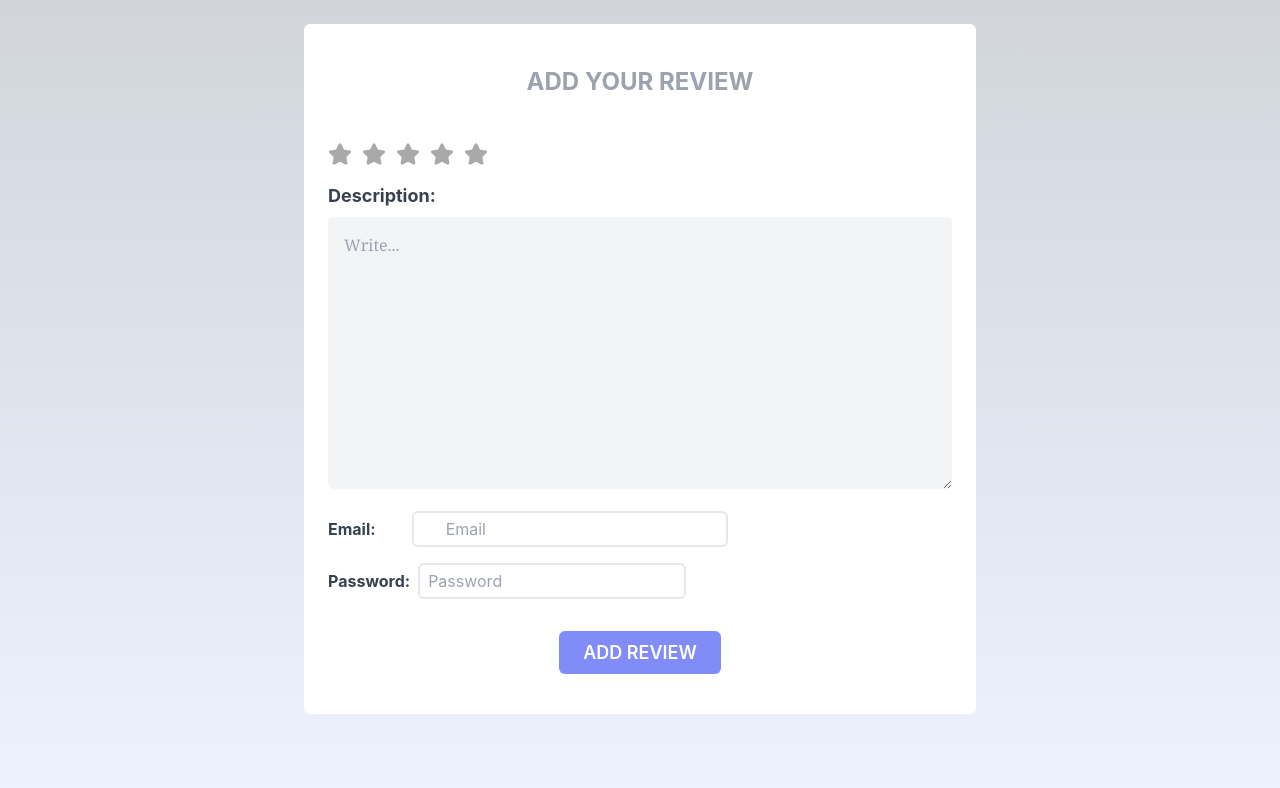
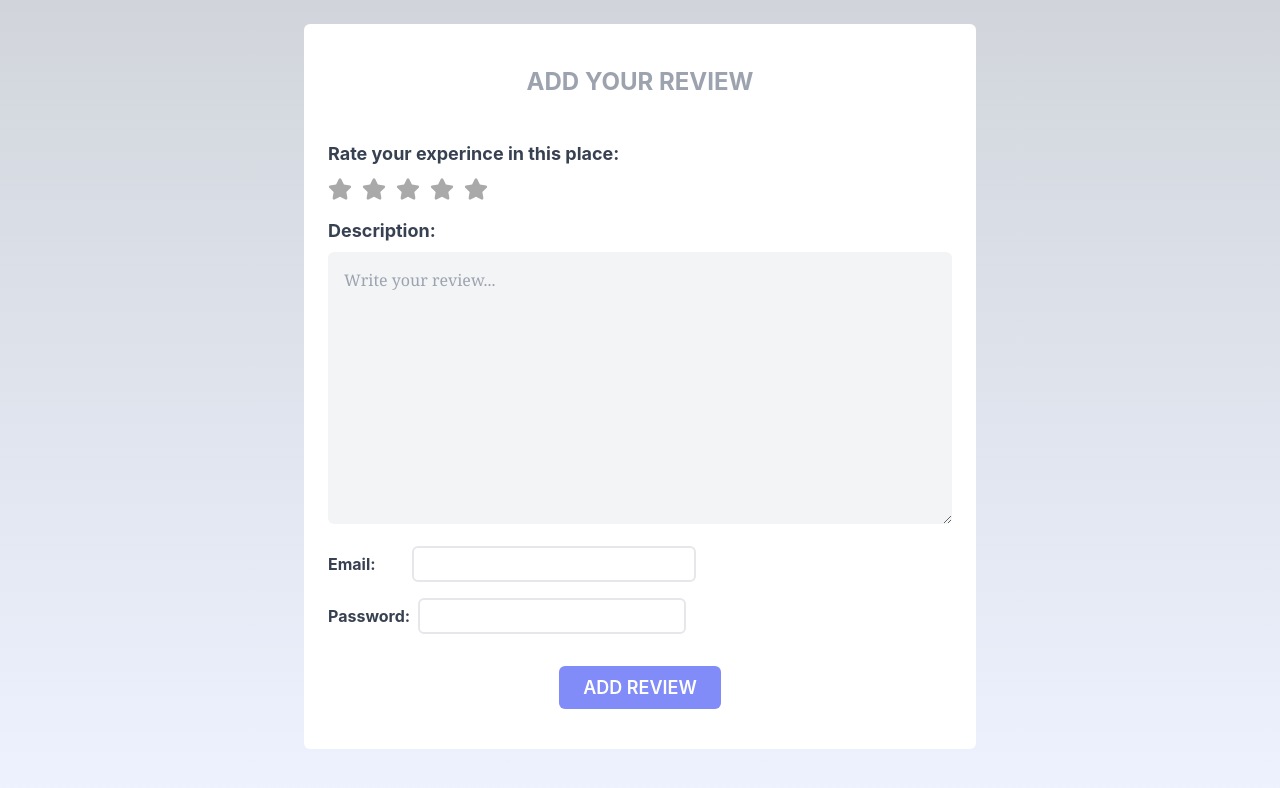
Before and after one commit to Lundrim23/Travel-Guide-Final, a React (Create React App) app: page /reviews in a window 1280 px wide. Shown: the top 788 px of the page. Built offline with nearby package versions, Linux system fonts and the light colour scheme; what tw-elements would draw is missing.

Commit message:
small changes

```diff
--- a/src/components/CommentSection.js
+++ b/src/components/CommentSection.js
@@ -15,19 +15,20 @@ function CommentSection() {
       <h1 class="text-center text-2xl font-bold text-gray-400 mb-10">ADD YOUR REVIEW</h1>
       <div class="space-y-4">
         <div>
+        <label for="Rating" class="block mb-2 text-lg font-bold text-gray-700">Rate your experince in this place:</label>
      <Stars />
         </div>
         <div>
           <label for="description" class="block mb-2 text-lg font-bold text-gray-700">Description:</label>
-          <textarea id="description" cols="30" rows="10" placeholder="Write..." class="w-full font-serif  p-4 text-gray-600 bg-gray-100 outline-none rounded-md"></textarea>
+          <textarea id="description" cols="30" rows="10" placeholder="Write your review..." class="w-full font-serif  p-4 text-gray-600 bg-gray-100 outline-none rounded-md"></textarea>
         </div>
         <div>
           <label for="email" class="text-lx font-bold text-gray-700">Email:</label>
-          <input type="text" placeholder="Email" id="email" class="ml-9 outline-none py-1 px-8 text-md border-2 rounded-md" />
+          <input type="text"  id="email" class="ml-9 outline-none py-1 px-4 text-md border-2 rounded-md" />
         </div>
         <div>
           <label for="email" class="text-lx font-bold text-gray-700">Password:</label>
-          <input type="text" placeholder="Password" id="password" class="ml-2 mb-4 outline-none py-1 px-2 text-md border-2 rounded-md" />
+          <input type="text"  id="password" class="ml-2 mb-4 outline-none py-1 px-2 text-md border-2 rounded-md" />
         </div>
         <button class=" px-6 py-2 mx-auto block
         rounded-md text-lg font-semibold text-white bg-indigo-400  ">ADD REVIEW</button>
```
